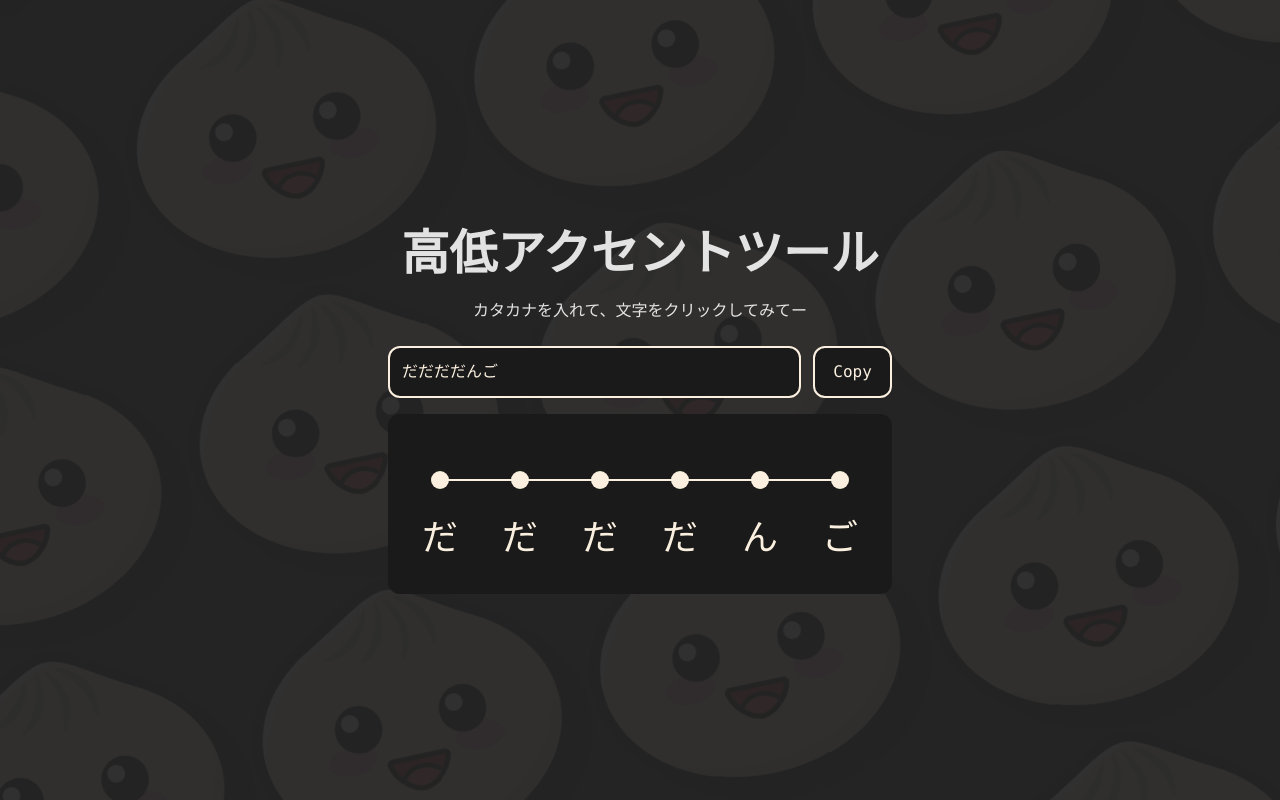
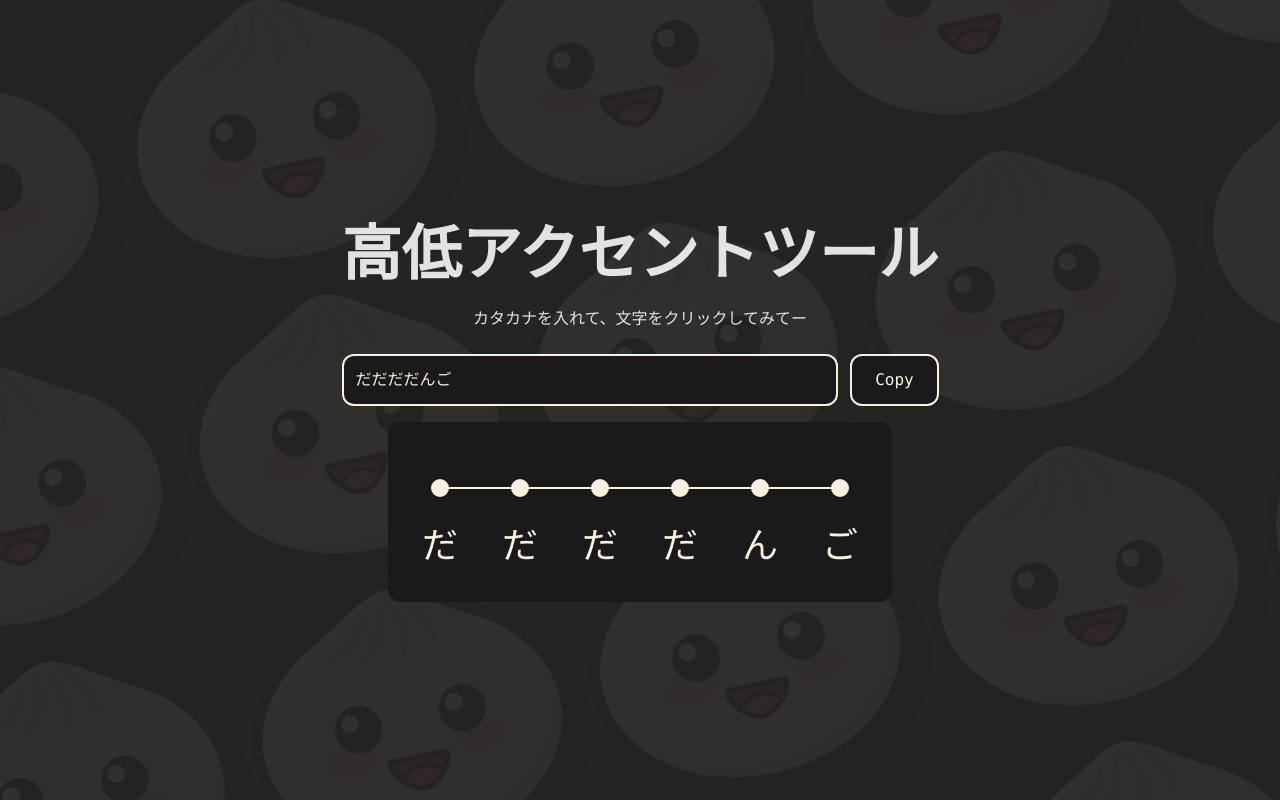
Before and after one commit to jiyans/pitch-accent-viz, a React (Vite) app: page / in a window 1280 px wide. Built offline with nearby package versions, Linux system fonts and the light colour scheme.

Commit message:
update the site to make it responsible

```diff
--- a/src/App.tsx
+++ b/src/App.tsx
@@ -1,13 +1,10 @@
 import './index.css';
 import { PitchAccentViz as PitchAccentViz } from './PitchAccentViz';
 
-import logo from './logo.svg';
-import reactLogo from './react.svg';
-
 export function App() {
   return (
-    <div className="max-w-7xl mx-auto p-4 md:p-8 text-center relative z-10">
-      <h1 className="text-3x1 md:text-5xl font-bold my-4 leading-tight">高低アクセントツール</h1>
+    <div className="max-w-7xl mx-auto p-4 text-center relative z-10">
+      <h1 className="text-4x1 sm:text-6xl font-bold my-4 leading-tight">高低アクセントツール</h1>
       <p>カタカナを入れて、文字をクリックしてみてー</p>
       <PitchAccentViz />
     </div>
--- a/src/PitchAccentViz.tsx
+++ b/src/PitchAccentViz.tsx
@@ -16,12 +16,12 @@ export function PitchAccentViz() {
   const [pitchLevels, setPitchLevels] = useState<PitchLevels>({});
 
   const moras = splitIntoMoras(inputText);
-  const [moraWidth, setMoraWidth] = useState(window.innerWidth < 640 ? 40 : 80);
+  const [moraWidth, setMoraWidth] = useState(window.innerWidth < 768 ? 40 : 80);
 
   const svgWidth = moras.length * moraWidth;
   useEffect(() => {
     const handleResize = () => {
-      setMoraWidth(window.innerWidth < 640 ? 40 : 80);
+      setMoraWidth(window.innerWidth < 768 ? 40 : 80);
     };
     window.addEventListener('resize', handleResize);
     return () => window.removeEventListener('resize', handleResize);
@@ -34,15 +34,13 @@ export function PitchAccentViz() {
         <div style="margin-bottom: 10px;">
           ${moras
             .map(
-              (mora, index) =>
+              (mora, _) =>
                 ` <span style="display: inline-block; min-width: ${moraWidth}px; text-align: center;"> ${pitchLevels[mora] ? '↑' : '↓'} </span> `,
             )
             .join('')}
         </div>
         <div>
-          ${moras
-            .map((mora, index) => ` <span style="display: inline-block; min-width: ${moraWidth}px; text-align: center;"> ${mora} </span> `)
-            .join('')}
+          ${moras.map((mora, _) => ` <span style="display: inline-block; min-width: ${moraWidth}px; text-align: center;"> ${mora} </span> `).join('')}
         </div>
       </div>
     `;
```
